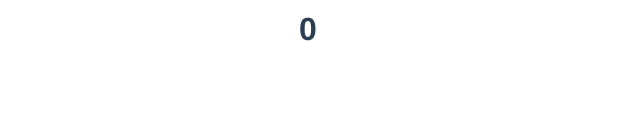
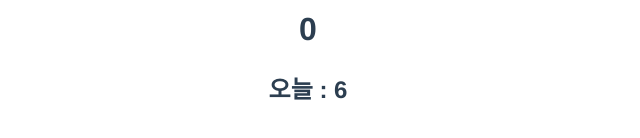
Before and after one commit to dongpani/dailyReportApp, a Vue app in the folder daily-report-project/: page / in a window 1280 px wide. Shown: the part 378-516 px from the top of the page, without its empty margins (332-972 px from the left). Built offline with nearby package versions, Linux system fonts and the light colour scheme.

Commit message:
computed

```diff
--- a/daily-report-project/src/components/HelloWorld.vue
+++ b/daily-report-project/src/components/HelloWorld.vue
@@ -8,6 +8,8 @@
 
     <input type="number" @keyup.enter="keyup">
     <h1>{{ score }}</h1>
+
+    <h2>오늘 : {{ today }} </h2>
 
   </div>
 </template>
@@ -25,6 +27,13 @@ export default {
     },
     keyup() {
       console.log('key');
+    }
+  },
+
+  computed : {
+    today() {
+      let date = new Date();
+      return date.getDate();
     }
   },
 
```
Also changed, not shown: 1 other file (tests, documents, lock files or other folders).
